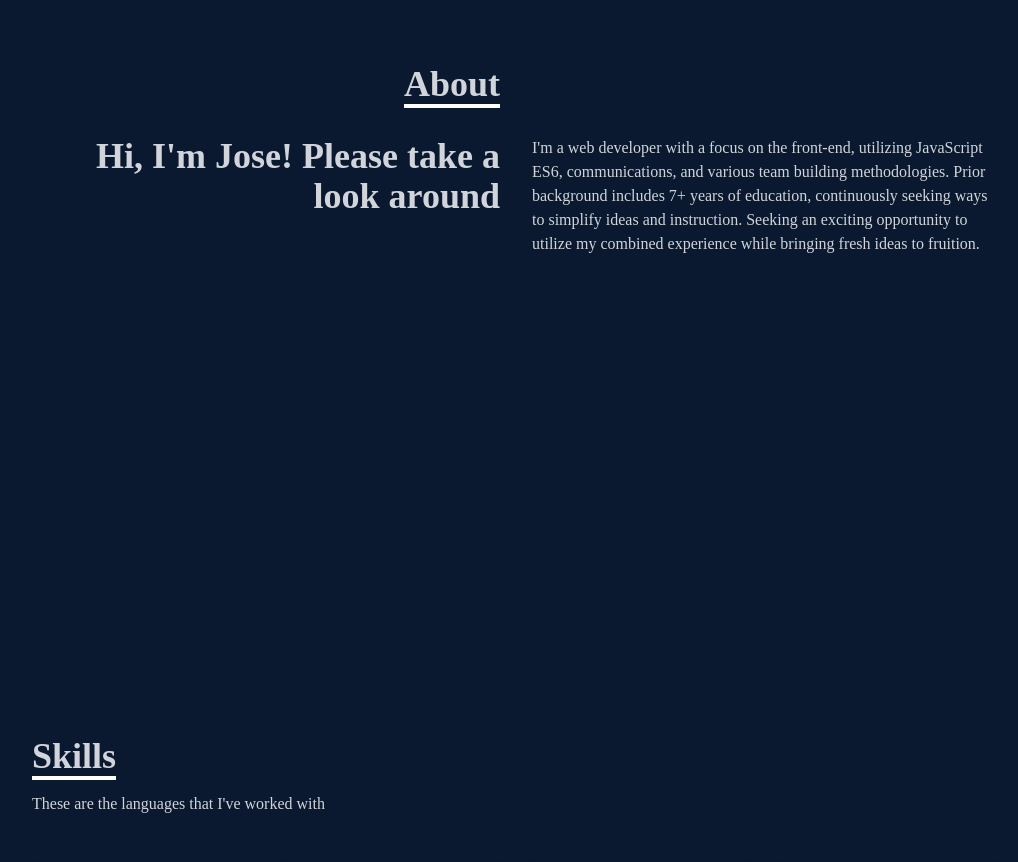
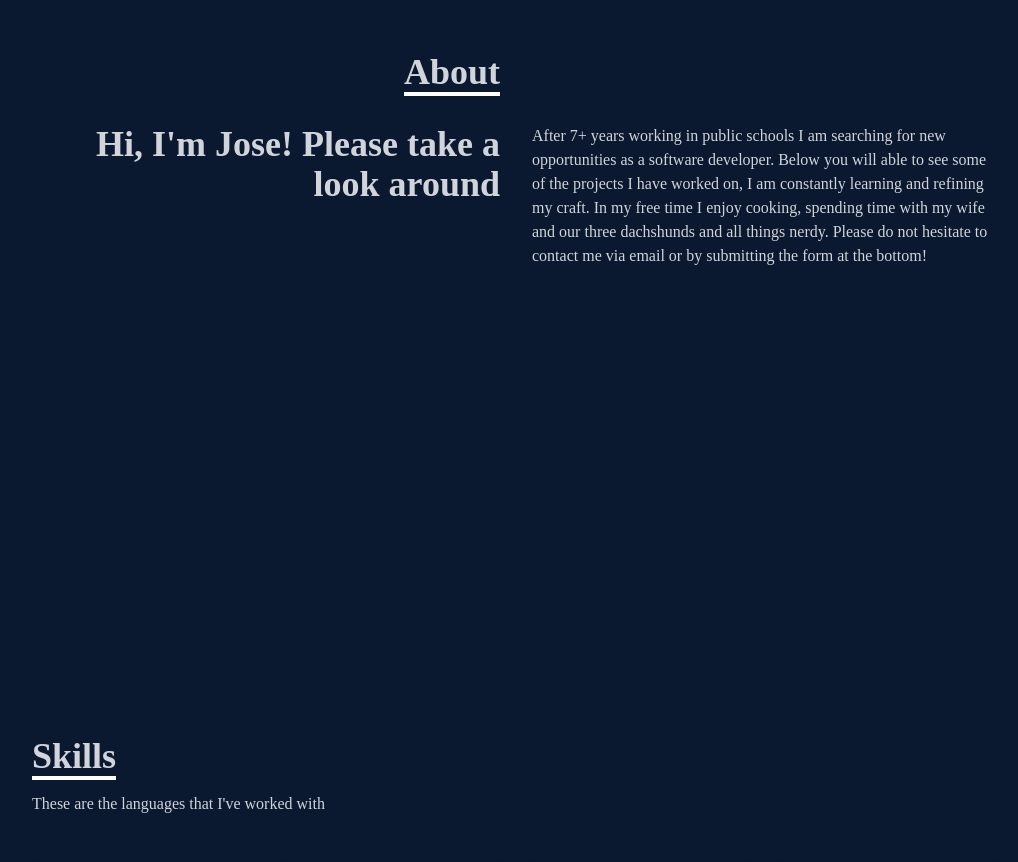
Before and after one commit to joeygonzzzz/portfolio-react-app, a React (Create React App) app: page / in a window 1280 px wide. Shown: the part 1040-1902 px from the top of the page, without its empty margins (124-1142 px from the left). Built offline with nearby package versions, Linux system fonts and the light colour scheme.

Commit message:
updated p's

```diff
--- a/src/components/About.jsx
+++ b/src/components/About.jsx
@@ -17,7 +17,7 @@ const About = () => {
                         <p>Hi, I'm Jose! Please take a look around</p>
                     </div>
                     <div>
-                        <p>I'm a web developer with a focus on the front-end, utilizing JavaScript ES6, communications, and various team building methodologies. Prior background includes 7+ years of education, continuously seeking ways to simplify ideas and instruction. Seeking an exciting opportunity to utilize my combined experience while bringing fresh ideas to fruition. </p>
+                        <p>After 7+ years working in public schools I am searching for new opportunities as a software developer. Below you will able to see some of the projects I have worked on, I am constantly learning and refining my craft. In my free time I enjoy cooking, spending time with my wife and our three dachshunds and all things nerdy. Please do not hesitate to contact me via email or by submitting the form at the bottom!  </p>
                     </div>
                     </div>
                 </div>
```
